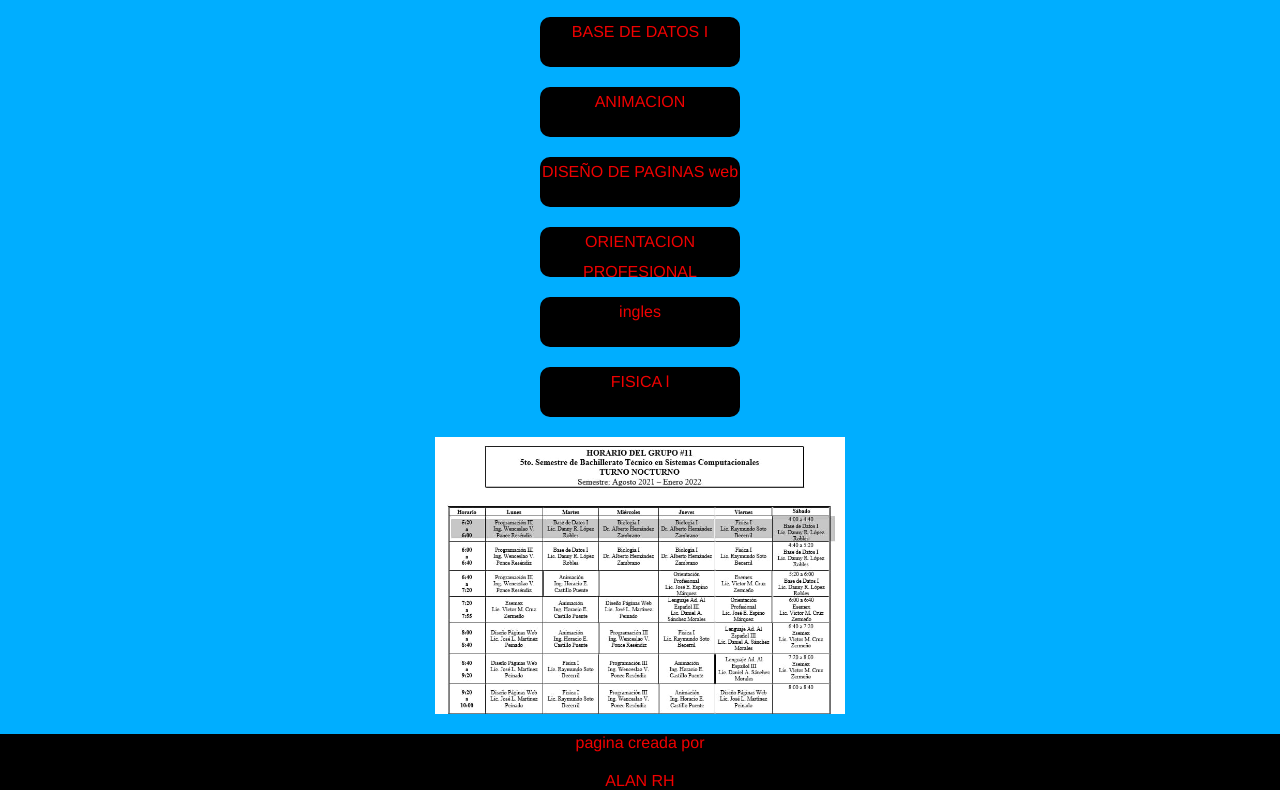
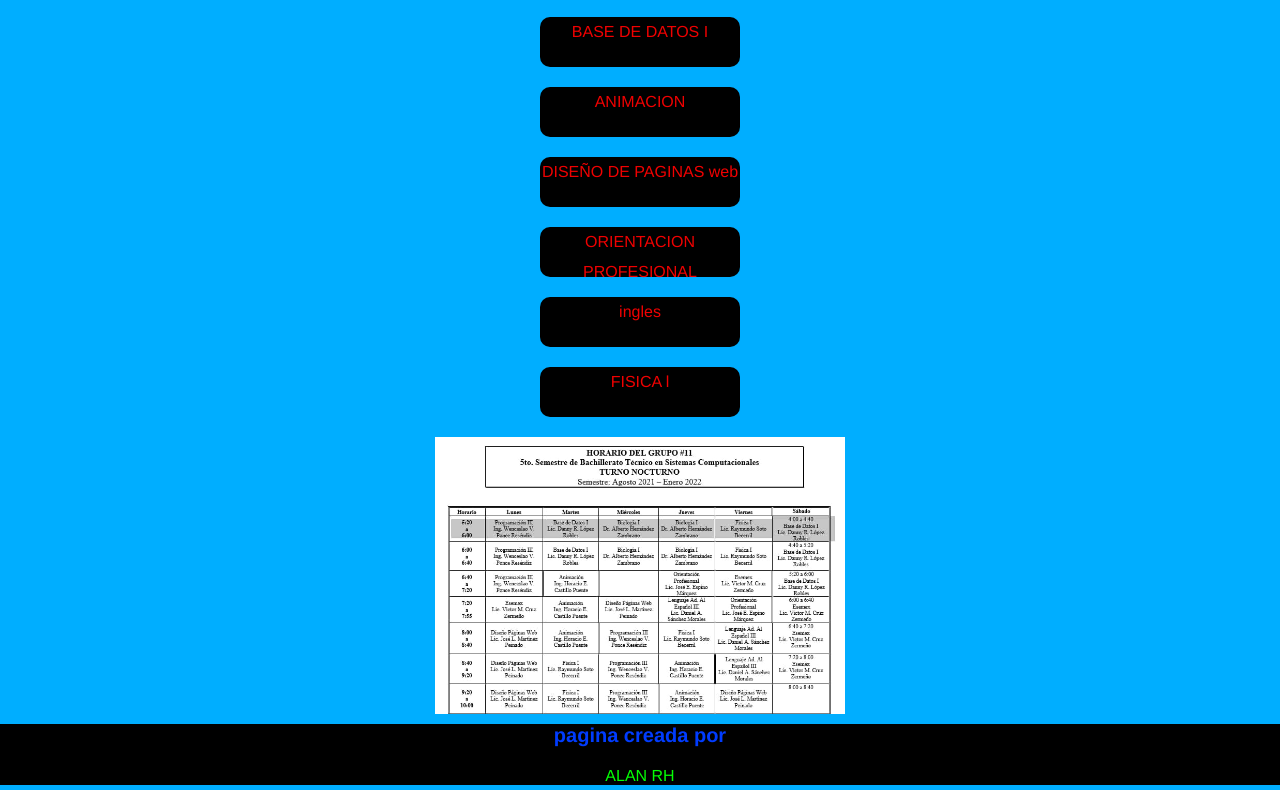
Before and after one commit to AlanRegalado/clases, a plain HTML site: page index.html in a window 1280 px wide. Shown: the part 323-1113 px from the top of the page. Drawn offline with Linux system fonts and the light colour scheme; a web font is replaced by a local one.

Commit message:
Update index.html

```diff
--- a/index.html
+++ b/index.html
@@ -10,26 +10,27 @@
     <meta charset="utf-8">
     <meta name="viewport" content="width=device-width, initial-scale=1">
 </head>
+
 <body>
     <div class="titulo">clases DE GRUPO 11</div>
     <div class="clases">
-       <a href="https://us04web.zoom.us/j/74547060118?pwd=dFYvSFRBMDJXd1drS1RSR1lMQ0Zvdz09" >BIOLOGIA I </a>
+        <a href="https://us04web.zoom.us/j/74547060118?pwd=dFYvSFRBMDJXd1drS1RSR1lMQ0Zvdz09">BIOLOGIA I </a>
     </div>
     <div class="clases">
-    <a href="https://us04web.zoom.us/j/5500383151?pwd=NVdHMGp2UXFrMS9mOExYeXl2MlhYQT09" >ESEMEX  </a>
+        <a href="https://us04web.zoom.us/j/5500383151?pwd=NVdHMGp2UXFrMS9mOExYeXl2MlhYQT09">ESEMEX  </a>
     </div>
     <div class="clases">
         <a href="https://meet.google.com/mzg-gnks-tih">PROGRAMACION lll</a>
 
     </div>
-  <div class="clases" >
-    <a href=""  >BASE DE DATOS I	</a>
+    <div class="clases">
+        <a href="">BASE DE DATOS I	</a>
     </div>
     <div class="clases">
         <a href="https://meet.google.com/jvj-qatf-iqn">ANIMACION</a>
     </div>
     <div class="clases">
-    <a href="https://meet.google.com/orv-uuzc-rgc" >DISEÑO DE PAGINAS web </a>
+        <a href="https://meet.google.com/orv-uuzc-rgc">DISEÑO DE PAGINAS web </a>
     </div>
     <div class="clases">
         <a href="https://us04web.zoom.us/j/8304625119?pwd=aEpRdW1zOGRYSEoyN2RxL0lWZ2pudz09">ORIENTACION PROFESIONAL                                               	</a>
@@ -40,8 +41,7 @@
     </div>
     <div class="clases">
         <a href="https://us04web.zoom.us/j/2733363768?pwd=SlI4S1hEeW45Ykh6Z3JyVk5SNWNTQT09">FISICA  l</a>
-  </div
-         </div>
+    </div </div>
 
 
     <div class="horario">
@@ -49,7 +49,8 @@
     </div>
     <div class="fo">
 
- <a> pagina creada por</a><a href="https://api.whatsapp.com/send?phone=528135585227&text=hola">ALAN RH</a>
+        <h1>pagina creada por</h1><a id="unico" href="https://api.whatsapp.com/send?phone=528135585227&text=hola">ALAN RH</a>
     </div>
 </body>
+
 </html>
```
Lines whose indentation alone changed are shown as unchanged.
